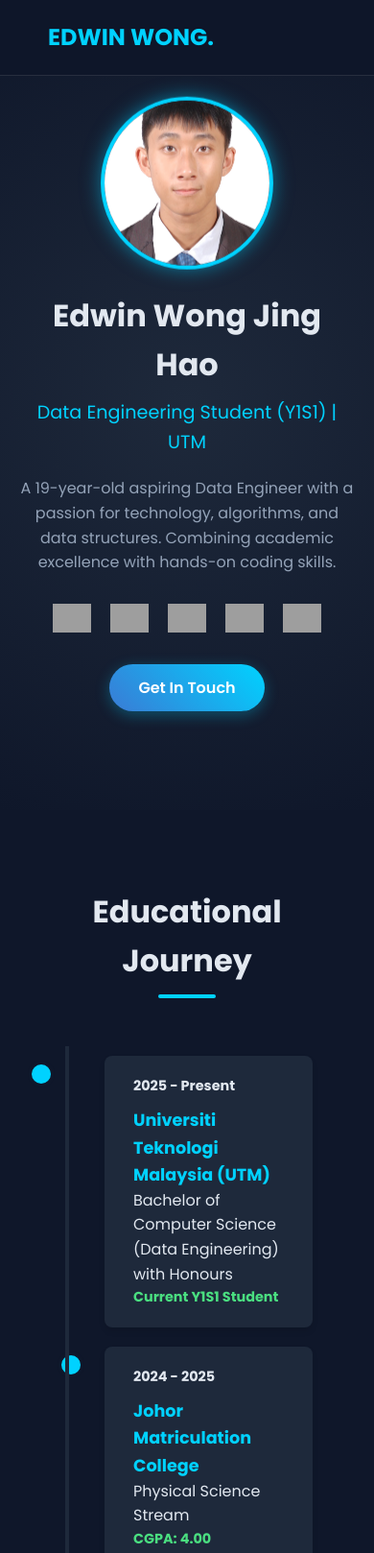
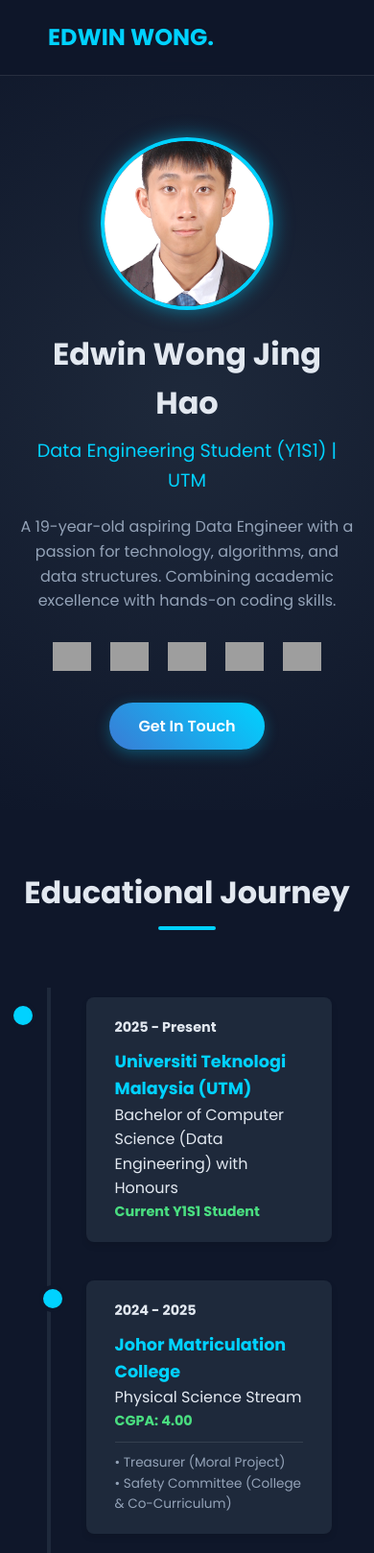
Before and after one commit to haoyue-06/personal-website1, a plain HTML site: page index.html in a window 390 px wide. Shown: the top 1618 px of the page at 96% size. Drawn offline with Linux system fonts and the light colour scheme; grey boxes are pictures that could not be loaded.

Commit message:
Update index.html

```diff
--- a/index.html
+++ b/index.html
@@ -41,7 +41,7 @@
             top: 0;
             width: 100%;
             padding: 20px 50px;
-            background: rgba(15, 23, 42, 0.9);
+            background: rgba(15, 23, 42, 0.95);
             backdrop-filter: blur(10px);
             z-index: 1000;
             display: flex;
@@ -57,13 +57,13 @@
 
         /* --- HERO SECTION --- */
         .hero {
-            height: 100vh;
+            min-height: 100vh;
             display: flex;
             align-items: center;
             justify-content: center;
             text-align: center;
             flex-direction: column;
-            padding: 0 20px;
+            padding: 100px 20px 20px 20px; /* Added top padding so header doesn't cover content */
             background: radial-gradient(circle at center, #1e293b 0%, #0f172a 100%);
         }
 
@@ -75,7 +75,7 @@
             border: 4px solid var(--primary);
             margin-bottom: 20px;
             box-shadow: 0 0 20px rgba(0, 210, 255, 0.5);
-            animation: float 6s ease-in-out infinite;
+            /* animation: float 6s ease-in-out infinite; */ /* Removed animation to keep it simple and stable */
         }
 
         .profile-img {
@@ -95,6 +95,7 @@
             border-radius: 30px;
             font-weight: 600;
             box-shadow: 0 4px 15px rgba(0, 210, 255, 0.3);
+            display: inline-block;
         }
         .btn:hover { transform: translateY(-3px); box-shadow: 0 6px 20px rgba(0, 210, 255, 0.5); }
 
@@ -103,7 +104,7 @@
         .section-title {
             text-align: center;
             font-size: 2rem;
-            margin-bottom: 50px;
+            margin-bottom: 60px;
             position: relative;
         }
         .section-title::after {
@@ -128,7 +129,8 @@
             cursor: pointer;
         }
         .skills-container img:hover { transform: scale(1.2); }
-        /* --- EDUCATION TIMELINE --- */
+
+        /* --- EDUCATION TIMELINE (FIXED VISIBILITY) --- */
         .timeline {
             position: relative;
             max-width: 800px;
@@ -150,12 +152,10 @@
             position: relative;
             background-color: inherit;
             width: 50%;
-            opacity: 0; /* For animation */
-            transform: translateY(20px);
-            transition: all 0.6s ease;
+            /* FIXED: Removed opacity:0 so items are always visible */
+            opacity: 1;
+            margin-bottom: 30px;
         }
-
-        .timeline-item.visible { opacity: 1; transform: translateY(0); }
 
         .timeline-item.left { left: 0; text-align: right; }
         .timeline-item.right { left: 50%; }
@@ -179,7 +179,13 @@
             background-color: var(--card-bg);
             border-radius: 8px;
             box-shadow: 0 4px 6px rgba(0,0,0,0.1);
+            transition: transform 0.3s ease;
         }
+        .content:hover {
+            transform: translateY(-5px);
+            border: 1px solid var(--primary);
+        }
+
         .content h3 { color: var(--primary); font-size: 1.1rem; }
         .content h4 { font-size: 0.9rem; margin-bottom: 10px; }
         .content .grade { color: #4ade80; font-weight: bold; font-size: 0.9rem;}
@@ -200,6 +206,9 @@
             transition: 0.3s;
             position: relative;
             overflow: hidden;
+            display: flex;
+            flex-direction: column;
+            justify-content: space-between;
         }
 
         .card:hover {
@@ -217,6 +226,7 @@
             color: var(--primary);
             font-weight: 600;
             font-size: 0.9rem;
+            margin-top: auto;
         }
 
         /* --- FOOTER --- */
@@ -224,6 +234,7 @@
             background: #0b1120;
             padding: 50px 20px;
             text-align: center;
+            border-top: 1px solid rgba(255,255,255,0.05);
         }
         .social-links { margin-bottom: 20px; }
         .social-links a {
@@ -236,21 +247,17 @@
         /* --- RESPONSIVE --- */
         @media screen and (max-width: 768px) {
             .timeline::after { left: 31px; }
-            .timeline-item { width: 100%; padding-left: 70px; padding-right: 25px; }
+            .timeline-item { width: 100%; padding-left: 70px; padding-right: 25px; margin-bottom: 20px;}
             .timeline-item.left, .timeline-item.right { left: 0; text-align: left; }
             .timeline-item::after { left: 21px; }
             .hero h1 { font-size: 2rem; }
             nav { display: none; } /* Simplified for mobile */
-        }
-
-        @keyframes float {
-            0% { transform: translateY(0px); }
-            50% { transform: translateY(-10px); }
-            100% { transform: translateY(0px); }
+            section { padding: 60px 5%; }
         }
     </style>
 </head>
 <body>
+
     <header>
         <div class="logo">EDWIN WONG.</div>
         <nav>
@@ -336,6 +343,7 @@
 
         </div>
     </section>
+
     <section id="courses">
         <h2 class="section-title">Coursework & Projects</h2>
 
@@ -388,23 +396,5 @@
         <p style="color: var(--text-muted); font-size: 0.9rem;">&copy; 2025 Edwin Wong Jing Hao. Built with Code.</p>
     </footer>
 
-    <script>
-        // Select all elements that need animation
-        const observerOptions = {
-            threshold: 0.2
-        };
-
-        const observer = new IntersectionObserver((entries) => {
-            entries.forEach(entry => {
-                if (entry.isIntersecting) {
-                    entry.target.classList.add('visible');
-                }
-            });
-        }, observerOptions);
-
-        document.querySelectorAll('.timeline-item').forEach((el) => {
-            observer.observe(el);
-        });
-    </script>
 </body>
 </html>
```
